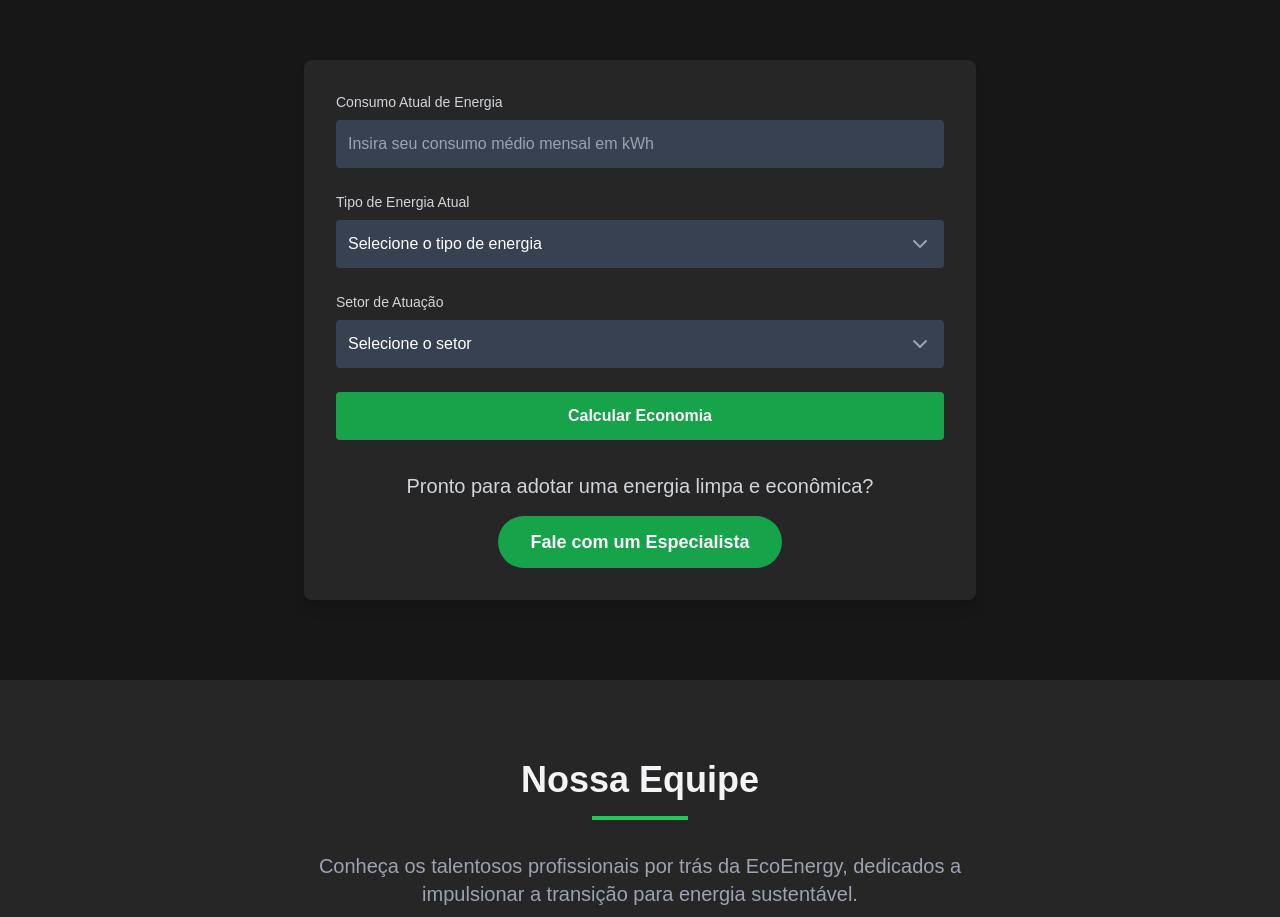
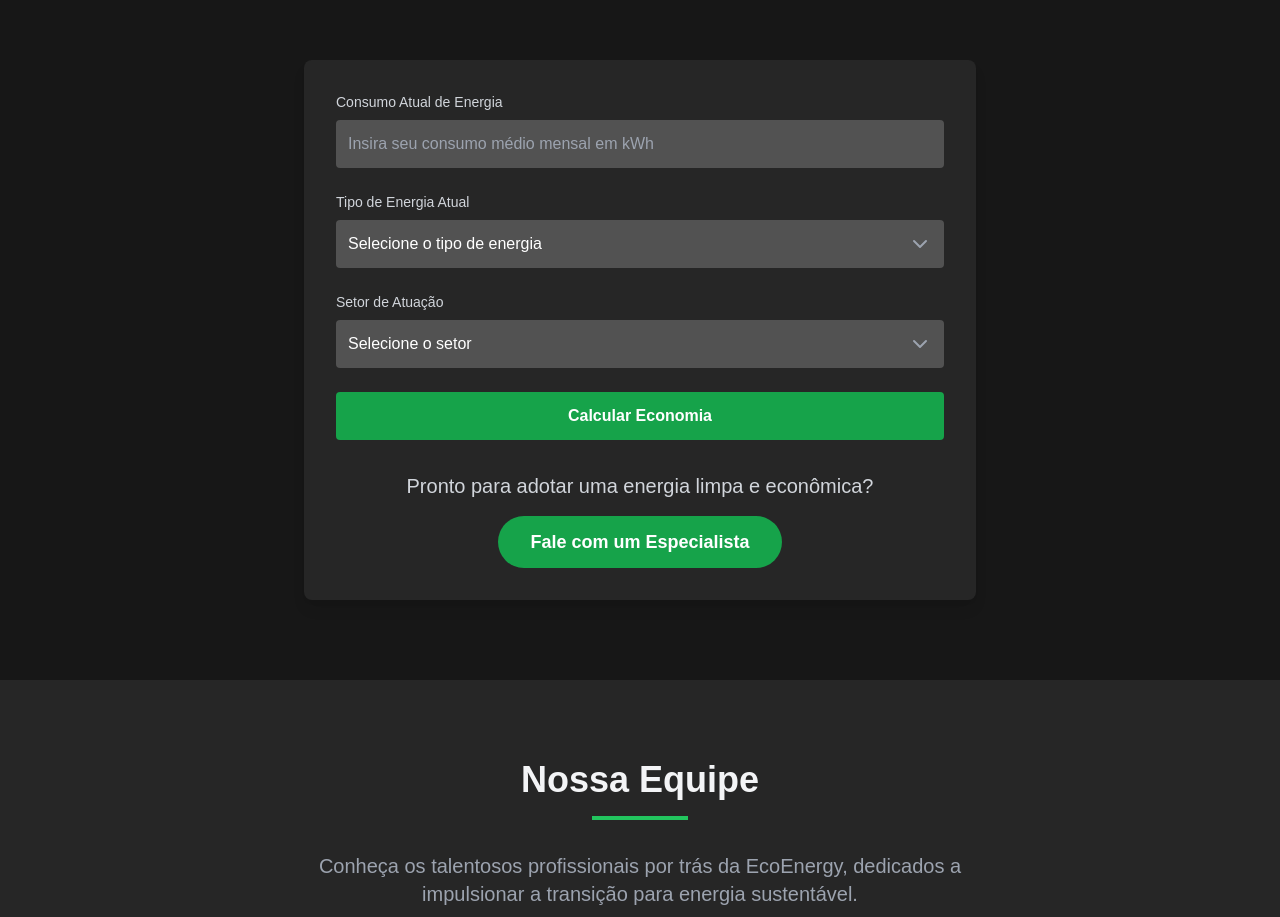
Before and after one commit to SouzaEu/EcoEnergy-Front-end, a Next.js app: page / in a window 1280 px wide. Shown: the part 1760-2677 px from the top of the page. Built offline with nearby package versions, Linux system fonts and the light colour scheme.

Commit message:
pequena mudança nos backgorunds da pagina princpal

```diff
--- a/src/app/page.tsx
+++ b/src/app/page.tsx
@@ -366,7 +366,7 @@ export default function EnhancedModernHomepage() {
                   value={formData.consumo}
                   onChange={handleInputChange}
                   placeholder="Insira seu consumo médio mensal em kWh"
-                  className="w-full bg-gray-700 text-white border-none rounded p-3 focus:outline-none focus:ring-2 focus:ring-green-500"
+                  className="w-full bg-neutral-600 text-white border-none rounded p-3 focus:outline-none focus:ring-2 focus:ring-green-500"
                   required
                 />
               </div>
@@ -380,7 +380,7 @@ export default function EnhancedModernHomepage() {
                     name="tipoEnergia"
                     value={formData.tipoEnergia}
                     onChange={handleInputChange}
-                    className="w-full bg-gray-700 text-white border-none rounded p-3 focus:outline-none focus:ring-2 focus:ring-green-500 appearance-none"
+                    className="w-full bg-neutral-600 text-white border-none rounded p-3 focus:outline-none focus:ring-2 focus:ring-green-500 appearance-none"
                     required
                   >
                     <option value="">Selecione o tipo de energia</option>
@@ -404,7 +404,7 @@ export default function EnhancedModernHomepage() {
                     name="setor"
                     value={formData.setor}
                     onChange={handleInputChange}
-                    className="w-full bg-gray-700 text-white border-none rounded p-3 focus:outline-none focus:ring-2 focus:ring-green-500 appearance-none"
+                    className="w-full bg-neutral-600 text-white border-none rounded p-3 focus:outline-none focus:ring-2 focus:ring-green-500 appearance-none"
                     required
                   >
                     <option value="">Selecione o setor</option>
@@ -426,7 +426,7 @@ export default function EnhancedModernHomepage() {
 
             {resultados && (
               <motion.div
-                className="mt-8 p-6 bg-gray-700 rounded-lg"
+                className="mt-8 p-6 bg-neutral-600 rounded-lg"
                 initial={{ opacity: 0, y: 20 }}
                 animate={{ opacity: 1, y: 0 }}
                 transition={{ duration: 0.5 }}
@@ -442,6 +442,7 @@ export default function EnhancedModernHomepage() {
               </motion.div>
             )}
 
+
             <div className="mt-8 text-center">
               <p className="text-xl mb-4 text-gray-300">Pronto para adotar uma energia limpa e econômica?</p>
               <button
@@ -454,6 +455,7 @@ export default function EnhancedModernHomepage() {
           </motion.div>
         </div>
       </section>
+
 
       {/* Team Section */}
       <section id="integrantes" className="py-20 bg-neutral-800">
```
